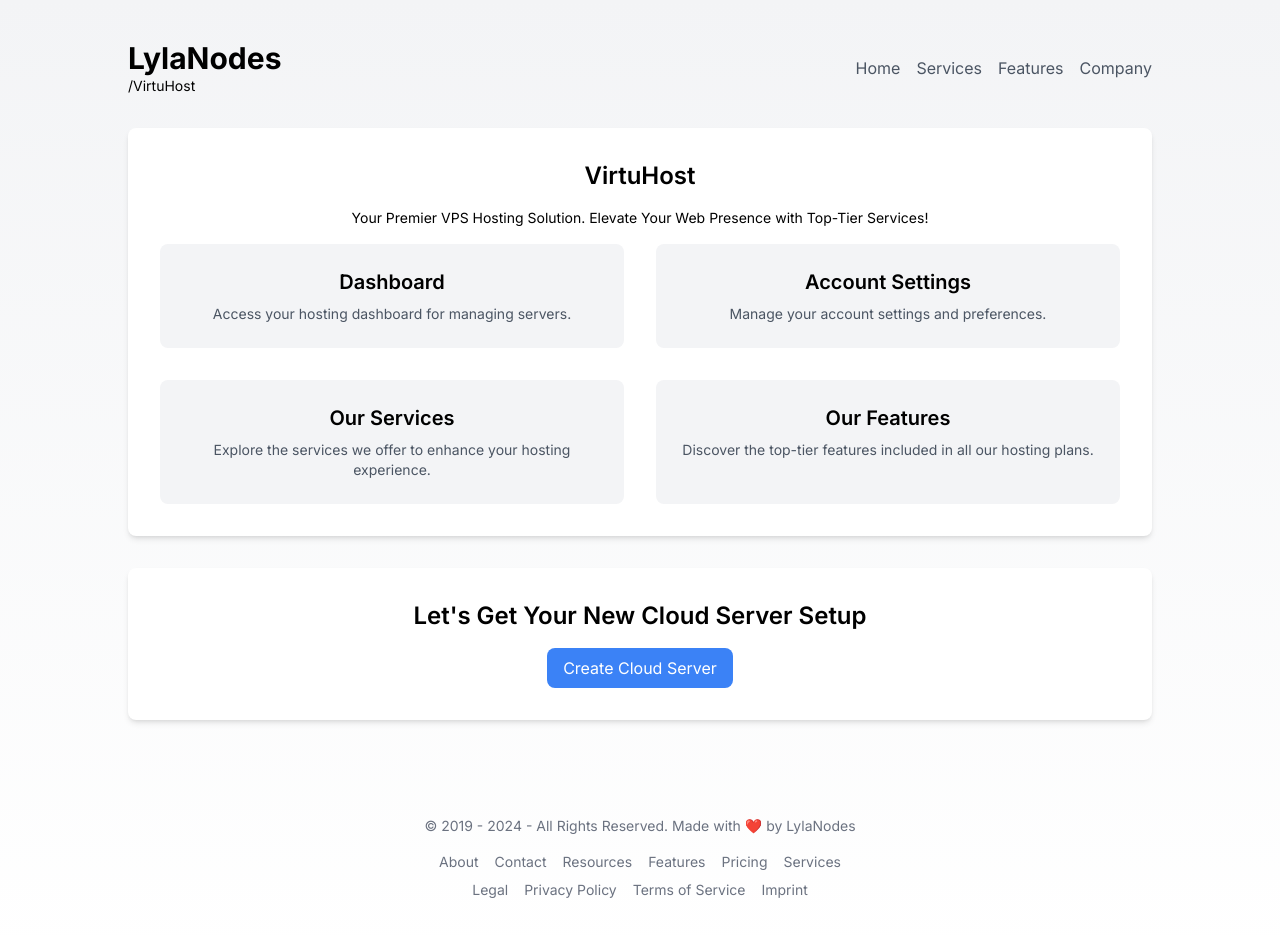
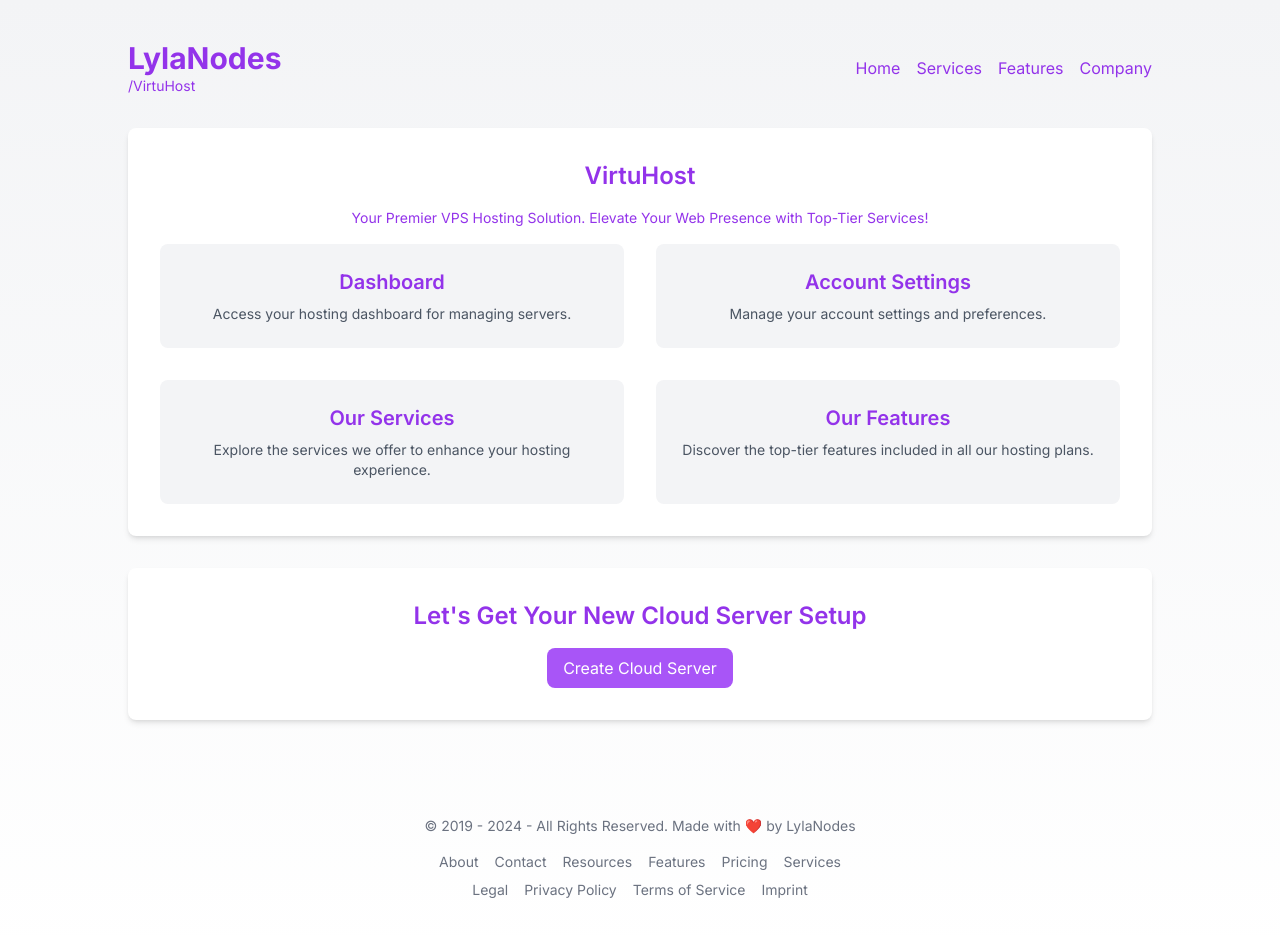
Before and after one commit to vekalmao/vpswebsite, a Next.js app: page / in a window 1280 px wide. Shown: the top 936 px of the page. Built offline with nearby package versions, Linux system fonts and the light colour scheme.

Commit message:
Update page.tsx

```diff
--- a/app/page.tsx
+++ b/app/page.tsx
@@ -15,38 +15,38 @@ export default function Home() {
       {/* Header */}
       <header className="w-full max-w-5xl flex items-center justify-between mb-8">
         <div>
-          <h1 className="text-3xl font-bold">LylaNodes</h1>
-          <p className="text-sm">/VirtuHost</p>
+          <h1 className="text-3xl font-bold text-purple-600">LylaNodes</h1>
+          <p className="text-sm text-purple-600">/VirtuHost</p>
         </div>
         <nav>
           <ul className="flex space-x-4">
-            <li><a href="#" className="text-gray-600 hover:text-gray-900 dark:text-gray-400 dark:hover:text-white">Home</a></li>
-            <li><a href="#" className="text-gray-600 hover:text-gray-900 dark:text-gray-400 dark:hover:text-white">Services</a></li>
-            <li><a href="#" className="text-gray-600 hover:text-gray-900 dark:text-gray-400 dark:hover:text-white">Features</a></li>
-            <li><a href="#" className="text-gray-600 hover:text-gray-900 dark:text-gray-400 dark:hover:text-white">Company</a></li>
+            <li><a href="#" className="text-purple-600 hover:text-purple-900 dark:text-blue-400 dark:hover:text-blue-600">Home</a></li>
+            <li><a href="#" className="text-purple-600 hover:text-purple-900 dark:text-blue-400 dark:hover:text-blue-600">Services</a></li>
+            <li><a href="#" className="text-purple-600 hover:text-purple-900 dark:text-blue-400 dark:hover:text-blue-600">Features</a></li>
+            <li><a href="#" className="text-purple-600 hover:text-purple-900 dark:text-blue-400 dark:hover:text-blue-600">Company</a></li>
           </ul>
         </nav>
       </header>
 
       {/* Main Content */}
       <section className="w-full max-w-5xl bg-white rounded-lg p-8 shadow-md mb-8 text-center">
-        <h2 className="text-2xl font-semibold mb-4">VirtuHost</h2>
-        <p className="text-sm mb-4">Your Premier VPS Hosting Solution. Elevate Your Web Presence with Top-Tier Services!</p>
+        <h2 className="text-2xl font-semibold mb-4 text-purple-600">VirtuHost</h2>
+        <p className="text-sm mb-4 text-purple-600">Your Premier VPS Hosting Solution. Elevate Your Web Presence with Top-Tier Services!</p>
         <div className="grid grid-cols-2 gap-8">
           <a href="#" className="bg-gray-100 rounded-lg p-6 hover:bg-gray-200 transition duration-300">
-            <h3 className="text-xl font-semibold mb-2">Dashboard</h3>
+            <h3 className="text-xl font-semibold mb-2 text-purple-600">Dashboard</h3>
             <p className="text-sm text-gray-600">Access your hosting dashboard for managing servers.</p>
           </a>
           <a href="#" className="bg-gray-100 rounded-lg p-6 hover:bg-gray-200 transition duration-300">
-            <h3 className="text-xl font-semibold mb-2">Account Settings</h3>
+            <h3 className="text-xl font-semibold mb-2 text-purple-600">Account Settings</h3>
             <p className="text-sm text-gray-600">Manage your account settings and preferences.</p>
           </a>
           <a href="#" className="bg-gray-100 rounded-lg p-6 hover:bg-gray-200 transition duration-300">
-            <h3 className="text-xl font-semibold mb-2">Our Services</h3>
+            <h3 className="text-xl font-semibold mb-2 text-purple-600">Our Services</h3>
             <p className="text-sm text-gray-600">Explore the services we offer to enhance your hosting experience.</p>
           </a>
           <a href="#" className="bg-gray-100 rounded-lg p-6 hover:bg-gray-200 transition duration-300">
-            <h3 className="text-xl font-semibold mb-2">Our Features</h3>
+            <h3 className="text-xl font-semibold mb-2 text-purple-600">Our Features</h3>
             <p className="text-sm text-gray-600">Discover the top-tier features included in all our hosting plans.</p>
           </a>
         </div>
@@ -55,8 +55,8 @@ export default function Home() {
       {/* Cloud Server Setup Section */}
       {step === 1 && (
         <section className="w-full max-w-5xl bg-white rounded-lg p-8 shadow-md mb-8 text-center">
-          <h2 className="text-2xl font-semibold mb-4">Let&apos;s Get Your New Cloud Server Setup</h2>
-          <button className="bg-blue-500 text-white px-4 py-2 rounded-lg hover:bg-blue-600 transition duration-300" onClick={handleCreateCloud}>
+          <h2 className="text-2xl font-semibold mb-4 text-purple-600">Let&apos;s Get Your New Cloud Server Setup</h2>
+          <button className="bg-purple-500 text-white px-4 py-2 rounded-lg hover:bg-purple-600 transition duration-300" onClick={handleCreateCloud}>
             Create Cloud Server
           </button>
         </section>
@@ -65,9 +65,9 @@ export default function Home() {
       {/* Cloud Server Configuration Section */}
       {step === 2 && (
         <section className="w-full max-w-5xl bg-white rounded-lg p-8 shadow-md mb-8 text-center">
-          <h2 className="text-2xl font-semibold mb-4">Cloud Server Configuration</h2>
+          <h2 className="text-2xl font-semibold mb-4 text-purple-600">Cloud Server Configuration</h2>
           <div className="mb-4">
-            <label className="block text-left mb-2">Enter a name for your cloud server:</label>
+            <label className="block text-left mb-2 text-purple-600">Enter a name for your cloud server:</label>
             <input type="text" className="border border-gray-300 rounded-lg px-3 py-2 w-full" />
           </div>
           <button className="bg-blue-500 text-white px-4 py-2 rounded-lg hover:bg-blue-600 transition duration-300">
@@ -83,18 +83,18 @@ export default function Home() {
       <footer className="mt-16 mb-4 text-center text-gray-500 text-sm">
         <p>&copy; 2019 - 2024 - All Rights Reserved. Made with ❤️ by LylaNodes</p>
         <div className="mt-4 flex justify-center space-x-4">
-          <a href="#" className="hover:text-gray-900 dark:hover:text-white">About</a>
-          <a href="#" className="hover:text-gray-900 dark:hover:text-white">Contact</a>
-          <a href="#" className="hover:text-gray-900 dark:hover:text-white">Resources</a>
-          <a href="#" className="hover:text-gray-900 dark:hover:text-white">Features</a>
-          <a href="#" className="hover:text-gray-900 dark:hover:text-white">Pricing</a>
-          <a href="#" className="hover:text-gray-900 dark:hover:text-white">Services</a>
+          <a href="#" className="hover:text-purple-900 dark:hover:text-blue-600">About</a>
+          <a href="#" className="hover:text-purple-900 dark:hover:text-blue-600">Contact</a>
+          <a href="#" className="hover:text-purple-900 dark:hover:text-blue-600">Resources</a>
+          <a href="#" className="hover:text-purple-900 dark:hover:text-blue-600">Features</a>
+          <a href="#" className="hover:text-purple-900 dark:hover:text-blue-600">Pricing</a>
+          <a href="#" className="hover:text-purple-900 dark:hover:text-blue-600">Services</a>
         </div>
         <div className="mt-2 flex justify-center space-x-4">
-          <a href="#" className="hover:text-gray-900 dark:hover:text-white">Legal</a>
-          <a href="#" className="hover:text-gray-900 dark:hover:text-white">Privacy Policy</a>
-          <a href="#" className="hover:text-gray-900 dark:hover:text-white">Terms of Service</a>
-          <a href="#" className="hover:text-gray-900 dark:hover:text-white">Imprint</a>
+          <a href="#" className="hover:text-purple-900 dark:hover:text-blue-600">Legal</a>
+          <a href="#" className="hover:text-purple-900 dark:hover:text-blue-600">Privacy Policy</a>
+          <a href="#" className="hover:text-purple-900 dark:hover:text-blue-600">Terms of Service</a>
+          <a href="#" className="hover:text-purple-900 dark:hover:text-blue-600">Imprint</a>
         </div>
       </footer>
     </main>
```
